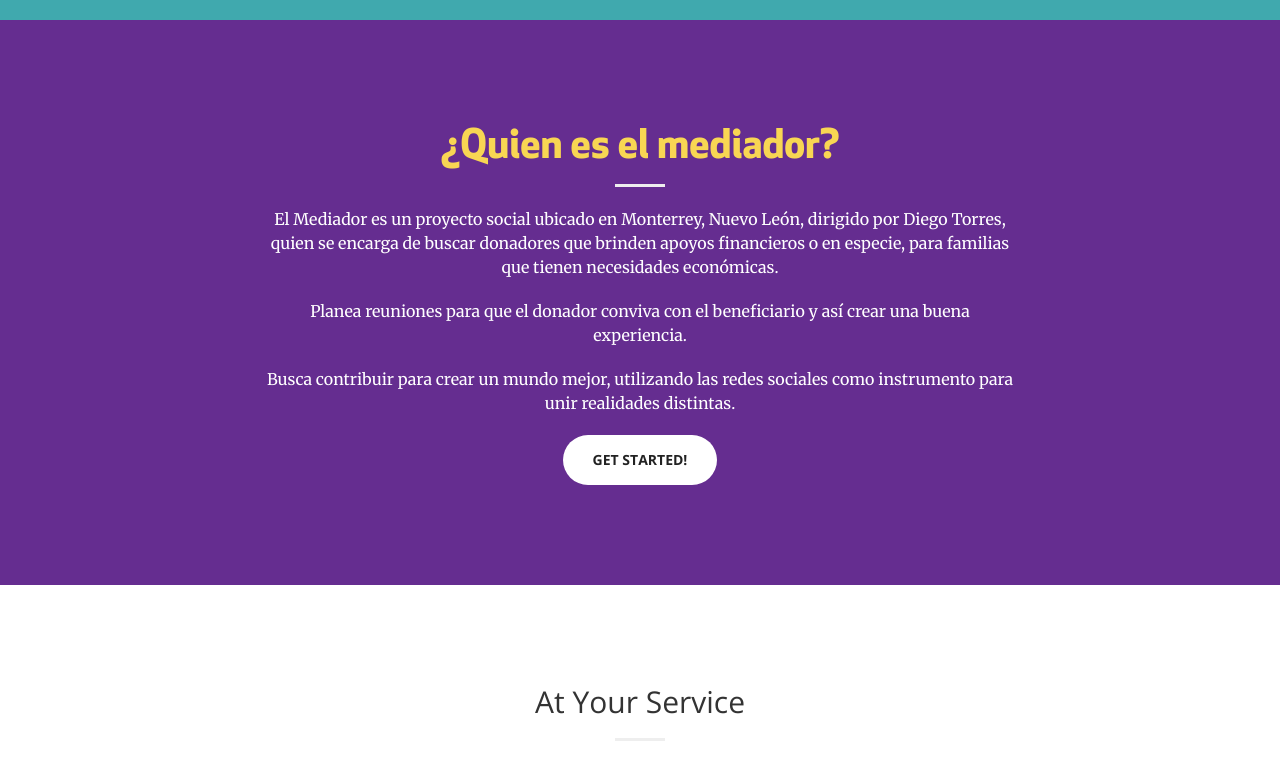
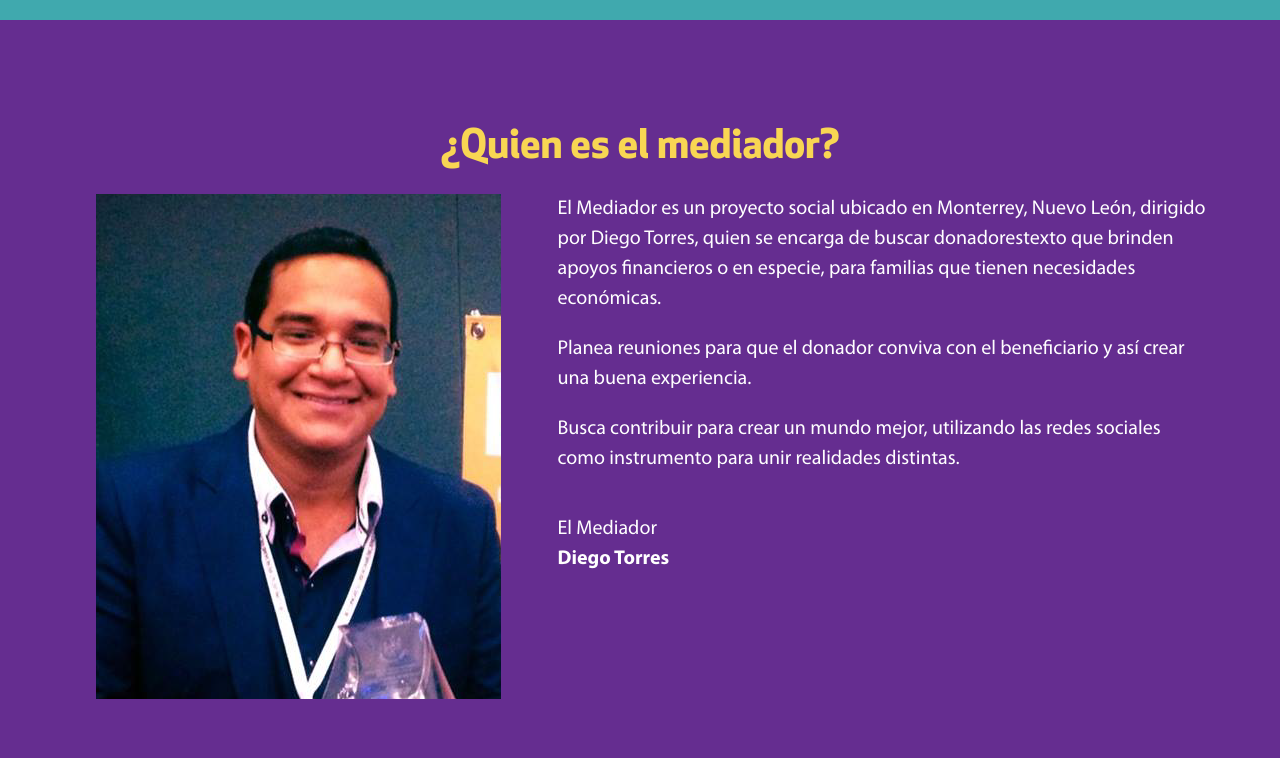
Before and after one commit to alfhh/elmediador, a plain HTML site: page index.html in a window 1280 px wide. Shown: the part 780-1538 px from the top of the page. Drawn offline with nearby package versions, Linux system fonts and the light colour scheme.

Commit message:
Contact added

```diff
--- a/css/mediador.css
+++ b/css/mediador.css
@@ -1,15 +1,31 @@
 a.navs{
-    font-family: apex_newbold;
+    font-family: "apex_newbold";
 }
 
 h2.mediador{
+    padding-bottom: 20px;
     color: #F8D653;
     font-size: 40px;
-    font-family: apex_newbold;
+    font-family: "apex_newbold";
+}
+
+.texto{
+    font-size: 20px;
+    font-family: "Myriad Pro Regular";
+}
+
+.bTexto{
+    font-size: 20px;
+    font-family: "Myriad Pro Bold"
 }
 
 hr.mediador{
     color: #F8D653;
+}
+
+img.profile {
+    height: 257;
+    width: 202;
 }
 
 /*** FONTS ***/
@@ -33,3 +49,10 @@ font-style: normal;
 font-weight: normal;
 src: local('fonts/Myriad Pro Regular'), url('fonts/MYRIADPRO-REGULAR.woff') format('woff');
 }
+
+@font-face {
+font-family: 'Myriad Pro Bold';
+font-style: normal;
+font-weight: normal;
+src: local('fonts/Myriad Pro Bold'), url('fonts/MYRIADPRO-BOLD.woff') format('woff');
+}
--- a/index.html
+++ b/index.html
@@ -75,17 +75,17 @@
 
     <section class="bg-primary" id="about">
         <div class="container">
+           <h2 class="section-heading mediador text-center">&iquest;Quien es el mediador?</h2>
             <div class="row">
-                <div class="col-lg-8 col-lg-offset-2 text-center">
-                    <h2 class="section-heading mediador">&iquest;Quien es el mediador?</h2>
-                    <hr class="mediador">
-                    <p>El Mediador es un proyecto social ubicado en Monterrey, Nuevo León,
-dirigido por Diego Torres, quien se encarga de buscar donadores que
-brinden apoyos financieros o en especie, para familias que tienen necesidades económicas.</p>
-                   <p>Planea reuniones para que el donador conviva con el beneficiario y así
-crear una buena experiencia.</p>
-                   <p>Busca contribuir para crear un mundo mejor, utilizando las redes sociales como instrumento para unir realidades distintas.</p>
-                    <a href="#" class="btn btn-default btn-xl">Get Started!</a>
+                  <div class="col-md-5">
+                      <img src="img/diegogit%20.png" alt="" class="center-block img-responsive">
+                  </div>
+                <div class="col-md-7">
+                    <p class="texto">El Mediador es un proyecto social ubicado en Monterrey, Nuevo León, dirigido por Diego Torres, quien se encarga de buscar donadorestexto que brinden apoyos financieros o en especie, para familias que tienen necesidades económicas.</p>
+                    <p class="texto">Planea reuniones para que el donador conviva con el beneficiario y así crear una buena experiencia.</p>
+                    <p class="texto">Busca contribuir para crear un mundo mejor, utilizando las redes sociales como instrumento para unir realidades distintas.</p>
+                    <br>
+                    <p class="texto">El Mediador <br> <span class="bTexto">Diego Torres</span></p>
                 </div>
             </div>
         </div>
```
Also changed, not shown: css/fonts/MYRIADPRO-BOLD.woff (added), img/contact.png (added), img/diegogit .png (added).
